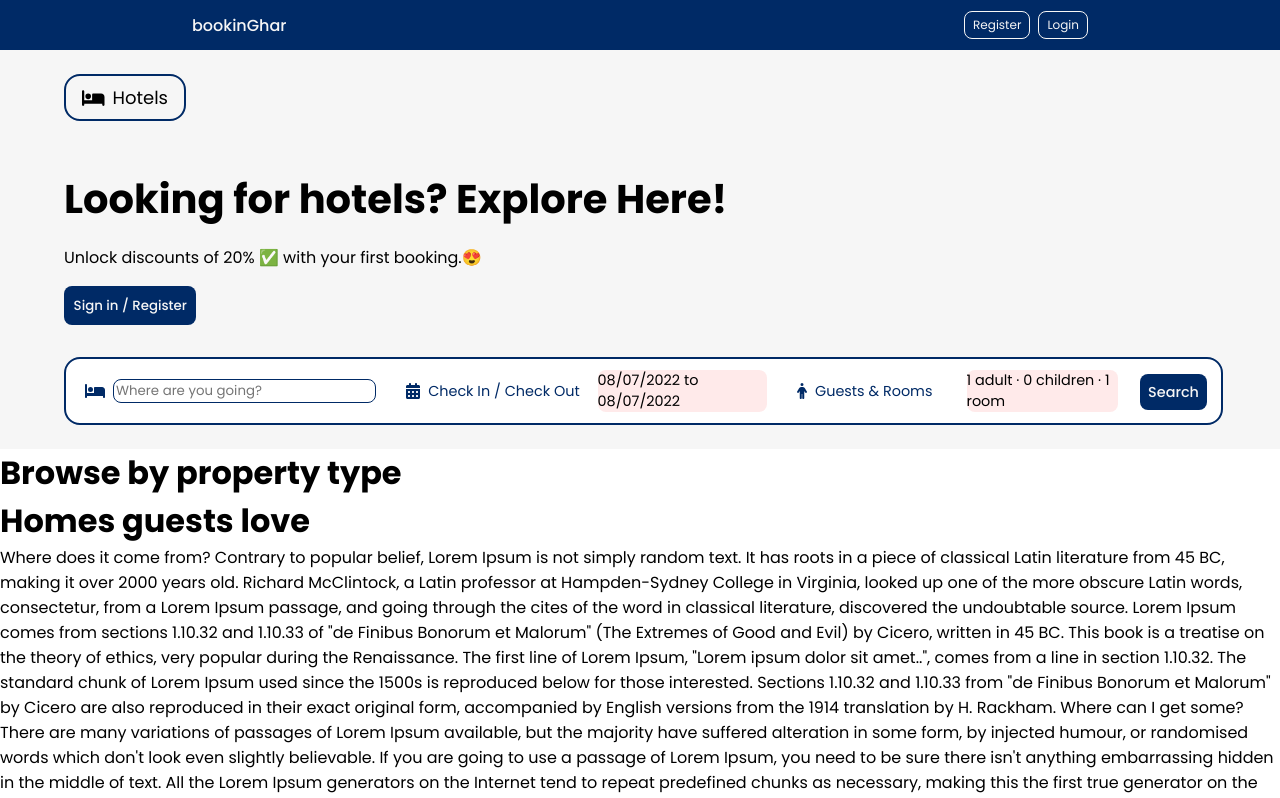
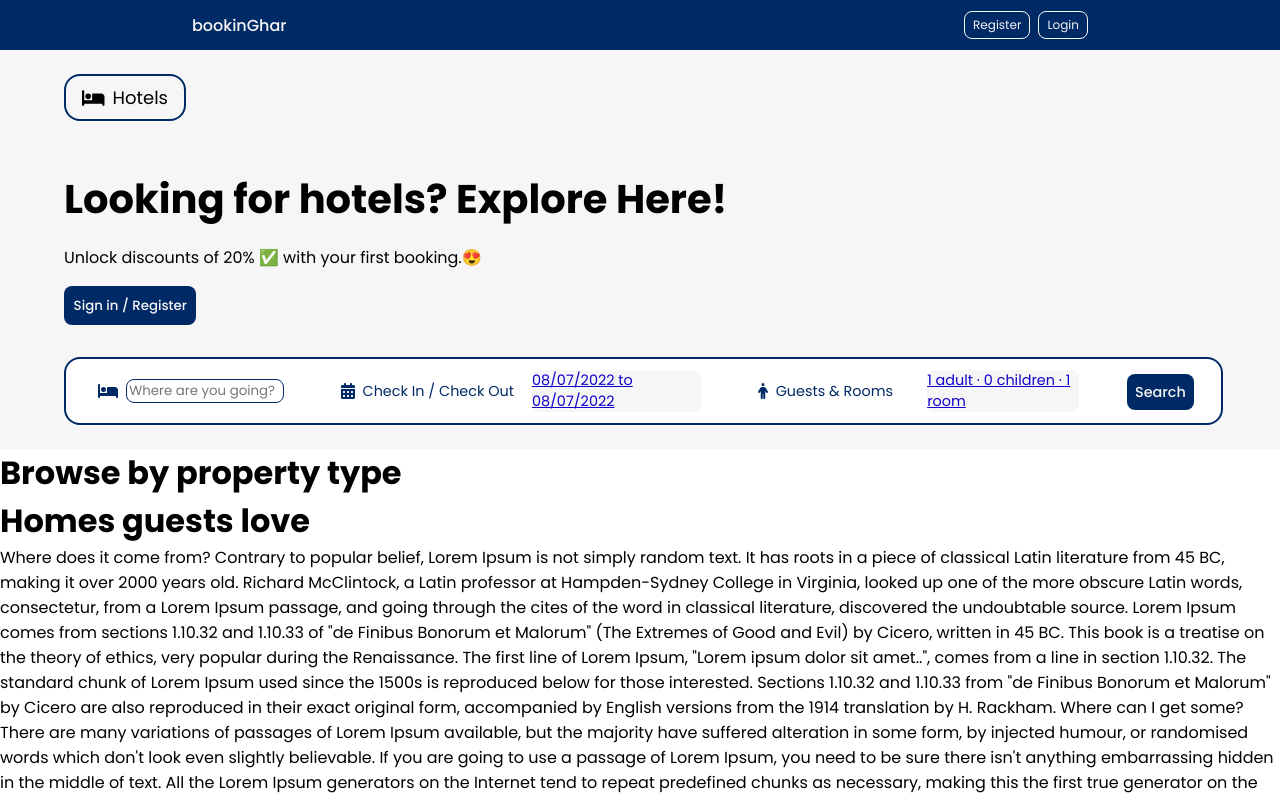
Before and after one commit to saunakshrestha/eBookingHub, a React (Create React App) app in the folder client/: page / in a window 1280 px wide. Shown: the top 798 px of the page. Built offline with nearby package versions, Linux system fonts and the light colour scheme.

Commit message:
Header css completed designing

```diff
--- a/client/src/components/header/Header.jsx
+++ b/client/src/components/header/Header.jsx
@@ -74,13 +74,17 @@ const Header = () => {
                 'MM/dd/yyyy'
               )}`}</span>
               {openDate && (
-                <DateRange
+
+                  <DateRange
                   editableDateInputs={true}
                   onChange={(item) => setDate([item.selection])}
                   moveRangeOnFirstSelection={false}
                   ranges={date}
                   className='date'
+
                 />
+
+
               )}
             </div>
             <div className='headerSearchItem-Item3 headerSearchItems'>
--- a/client/src/components/header/header.css
+++ b/client/src/components/header/header.css
@@ -61,32 +61,30 @@
 
 .headerSearch {
   height: 4rem;
-  background-color: rgb(255, 255, 255);
+  background-color: #fff;
   border: 2px solid var(--blue);
   display: flex;
   align-items: center;
-  justify-content:space-around;
+  justify-content: space-around;
   flex-direction: row;
   border-radius: 1rem;
   margin-top: 2rem;
   width: 100%;
   font-size: 1rem;
   padding-right: 0.2rem;
-
+  position: relative;
 }
 
 @media only screen and (min-width: 992px) {
-#destination {
-  display: none;
-}
+  #destination {
+    display: none;
+  }
 }
 
-
-.headerSearchItems{
+.headerSearchItems {
   display: flex;
   align-items: center;
   justify-content: space-around;
-
 }
 .headerText {
   font-size: 0.9rem;
@@ -98,22 +96,22 @@
   outline: none;
 }
 .headerSearchInput {
-  border: 1px solid var(--blue);
+  border: 0.1rem solid var(--blue);
   border-radius: 0.5rem;
   outline: none;
   color: var(--blue);
+  width: 9.5rem;
 }
+
 .headerSearchText {
-  color: #000;
+  color: rgb(18, 1, 204);
+  text-decoration: underline;
   cursor: pointer;
   font-size: 0.9rem;
-  background: rgb(255, 234, 234);
   border-radius: 0.5rem;
   width: 100%;
-
-
+  background-color: var(--white);
 }
-
 
 .headerSearchBtn {
   background-color: var(--blue);
@@ -129,19 +127,25 @@
 
 .date {
   position: absolute;
-  top: 50px;
-  z-index: 2;
+  top: 3.5rem;
+  z-index: 3;
+  border: 0.1rem solid #002a66;
 }
 
+/* styling for options of adult ,children & room */
 .options {
   z-index: 2;
   position: absolute;
-  top: 50px;
-  background-color: white;
+  top: 4rem;
+  right: 6rem;
+  background-color: #fff;
   color: gray;
+  border: 0.1rem solid #002a66;
   border-radius: 5px;
   -webkit-box-shadow: 0px 0px 10px -5px rgba(0, 0, 0, 0.4);
   box-shadow: 0px 0px 10px -5px rgba(0, 0, 0, 0.4);
+  padding: 0.3rem;
+  color: var(--blue);
 }
 .optionItem {
   width: 200px;
@@ -187,20 +191,18 @@
   .headerSearch {
     display: flex;
     flex-direction: column;
-
     align-items: center;
     justify-content: space-around;
     height: 25rem;
-    width: 100%;
+    max-width: 100%;
   }
-
 
   .headerSearchItems:nth-child(n) {
     border-bottom: 2px solid #000;
     padding-bottom: 1rem;
     /* line-break: after; */
   }
-  .headerSearchItems{
+  .headerSearchItems {
     display: flex;
     flex-direction: column;
     width: 100%;
@@ -211,6 +213,36 @@
     color: var(--blue);
     width: 100%;
     text-align: center;
+  }
+  /* date for mobile view */
+  .date {
+    max-width: 99%;
+    top: 13rem;
+  }
 
+  /* .rdrMonthAndYearWrapper {
+
+  } */
+  .rdrMonthAndYearPickers {
+    overflow: scroll;
+  }
+
+  .rdrNextPrevButton {
+    margin: 0 !important;
+  }
+  .rdrDateDisplayItem input {
+    max-width: 99%;
+    border: 2px solid var(--blue);
+  }
+  .rdrDateDisplay {
+    max-width: 99%;
+  }
+  .rdrMonth {
+    max-width: 95%;
+  }
+
+  /* change posistion of option box of adult, children and room  */
+  .options {
+    top: 21rem;
   }
 }
```
Also changed, not shown: 1 other file (tests, documents, lock files or other folders).
